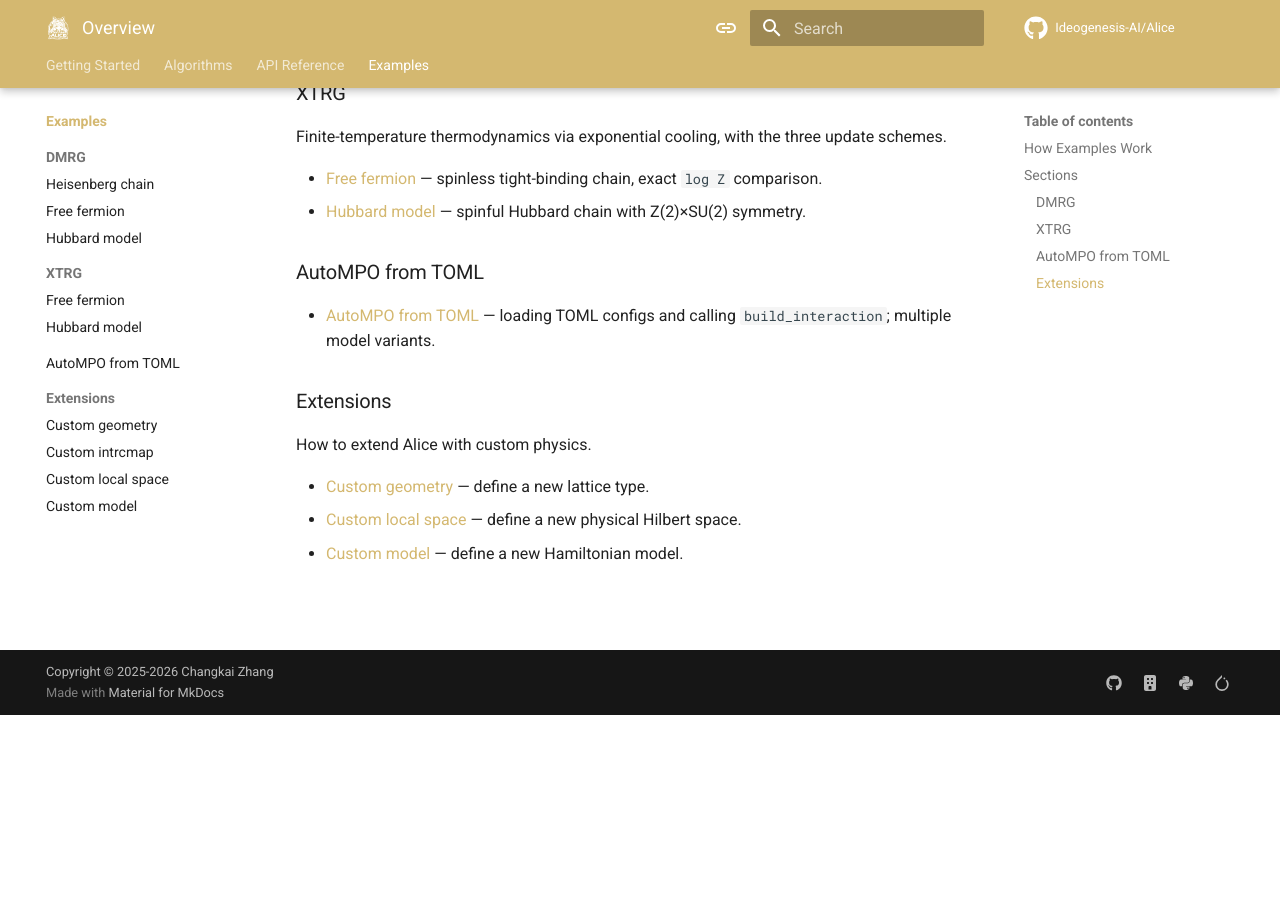
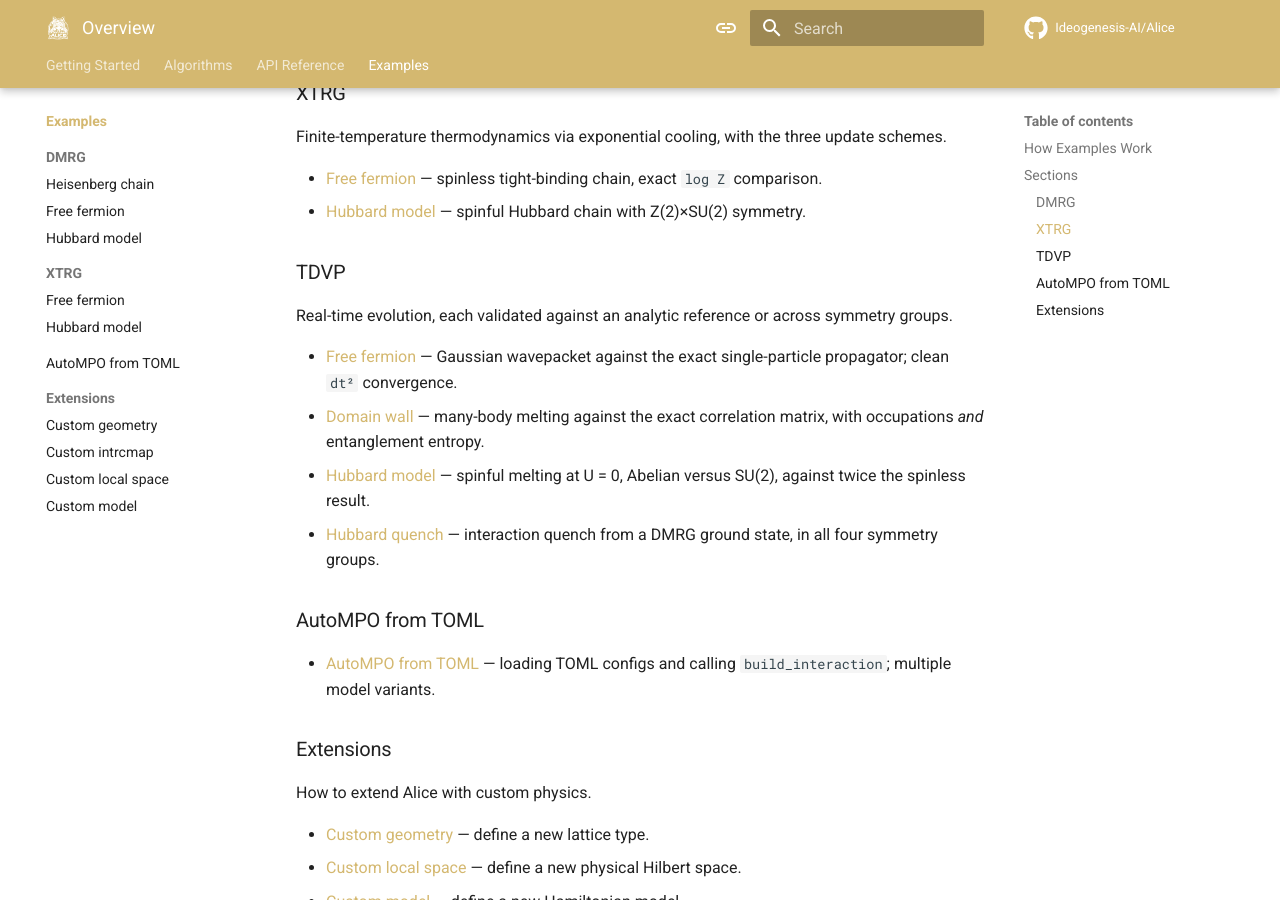
Before and after one commit to Ideogenesis-AI/Alice, an MkDocs documentation site: the page built from docs/examples/index.md, in a window 1280 px wide and 900 px high, scrolled down 680 px. Built offline with MkDocs 1.6.1 and Material for MkDocs 9.7.7, drawn with Linux system fonts in a browser that asks for light colours; comment, search, counter and statistics services are not loaded; before the commit the page ends 1395 px from its top, so only the background shows below that.

Commit message:
Add TDVP examples to documentation index
Expanded the TDVP section in the documentation index to include examples for real-time evolution, detailing the Free Fermion, Domain Wall, Hubbard Model, and Hubbard Quench. Each example provides a brief description of the setup and validation methods, enhancing the clarity and usability of the TDVP documentation for users exploring many-body quantum systems.

```diff
--- a/docs/examples/index.md
+++ b/docs/examples/index.md
@@ -25,6 +25,15 @@ Finite-temperature thermodynamics via exponential cooling, with the three update
 - [Free fermion](xtrg/free-fermion.md) — spinless tight-binding chain, exact `log Z` comparison.
 - [Hubbard model](xtrg/hubbard.md) — spinful Hubbard chain with Z(2)×SU(2) symmetry.
 
+### TDVP
+
+Real-time evolution, each validated against an analytic reference or across symmetry groups.
+
+- [Free fermion](tdvp/free-fermion.md) — Gaussian wavepacket against the exact single-particle propagator; clean `dt²` convergence.
+- [Domain wall](tdvp/domain-wall.md) — many-body melting against the exact correlation matrix, with occupations *and* entanglement entropy.
+- [Hubbard model](tdvp/hubbard.md) — spinful melting at U = 0, Abelian versus SU(2), against twice the spinless result.
+- [Hubbard quench](tdvp/hubbard-quench.md) — interaction quench from a DMRG ground state, in all four symmetry groups.
+
 ### AutoMPO from TOML
 
 - [AutoMPO from TOML](autompo-toml.md) — loading TOML configs and calling `build_interaction`; multiple model variants.
```
